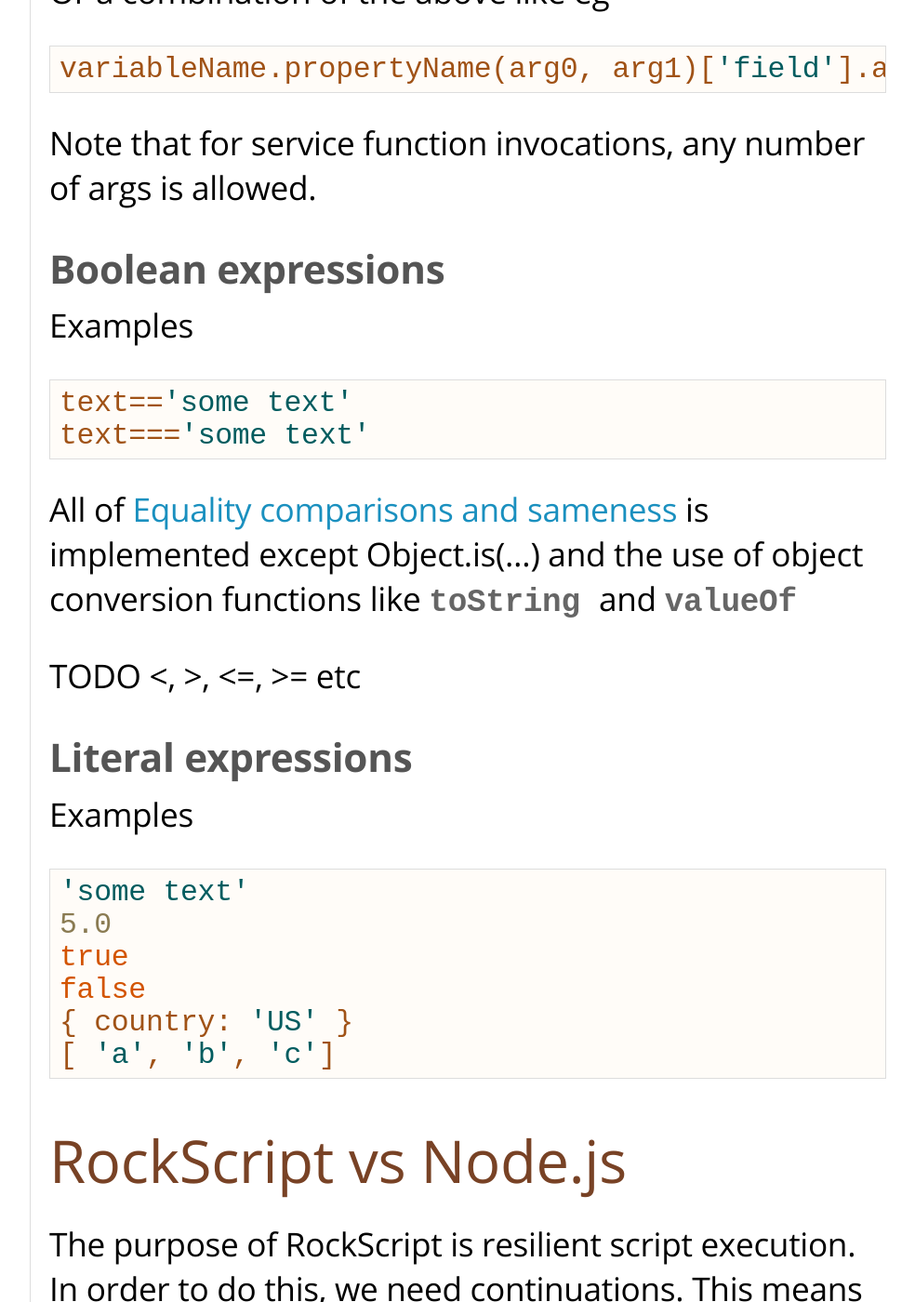
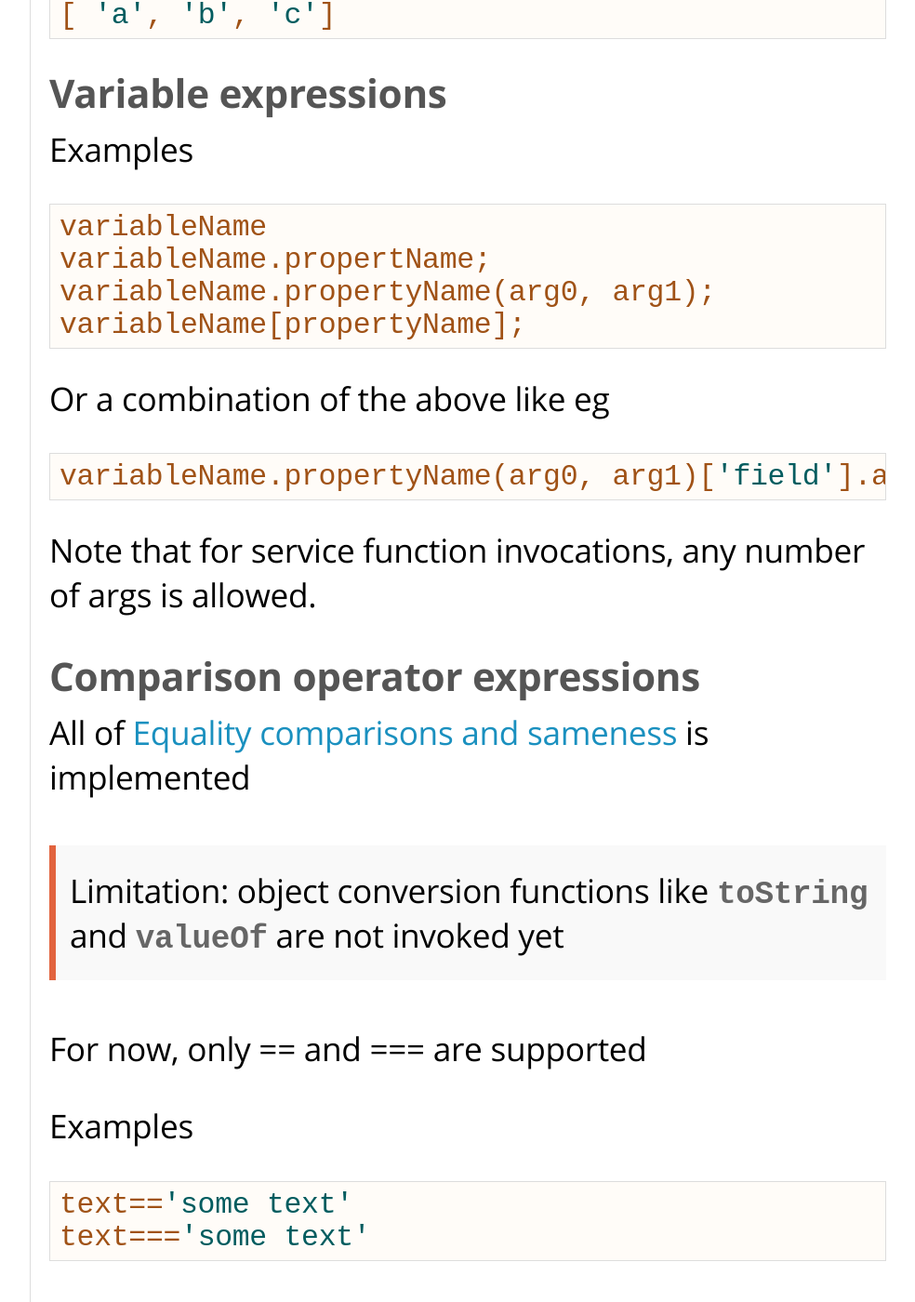
Before and after one commit to RockScript/rockscript.github.io, a Jekyll site: the page built from docs/language.md, in a window 1280 px wide and 1400 px high, scrolled down 5070 px. Shown: the whole window at 93% size, without its empty margins (188-1172 px from the left). Built offline with Jekyll 4.4.1, drawn with Linux system fonts in a browser that asks for light colours; some of the changed text lies outside the part shown.

Commit message:
Docs update

````diff
--- a/docs/css/rockscript-docs.css
+++ b/docs/css/rockscript-docs.css
@@ -1,5 +1,5 @@
 /*
- * Copyright (c) 2017 RockScript.io.
+ * Copyright (c) 2018 RockScript.io.
  * Licensed to the Apache Software Foundation (ASF) under one
  * or more contributor license agreements.  See the NOTICE file
  * distributed with this work for additional information
@@ -103,6 +103,16 @@
 th, td {
   padding: 7px 20px 7px 0px;
   vertical-align: top;
+}
+
+blockquote {
+  background: #f9f9f9;
+  border-left: 7px solid #e2633e;
+  margin: 1.4em 0;
+  padding: 0.7em 15px;
+}
+blockquote p {
+  display: inline;
 }
 
 .titlebar {
--- a/docs/language.md
+++ b/docs/language.md
@@ -82,7 +82,7 @@
 ## If-then-else
 
 The condition expression will be converted to a boolean.  See also
-[Boolean expressions](#boolean_expressions) for which comparators are supported.
+[Comparison operator expressions](#comparison-operator-expressions) for which comparators are supported.
 
 Examples
 ```javascript
@@ -101,6 +101,19 @@
 
 ## Expressions
 
+#### Literal expressions
+
+Examples
+```javascript
+'some text'
+1
+5.0
+true
+false
+{ country: 'US' }
+[ 'a', 'b', 'c']
+```
+
 #### Variable expressions
 Examples
 ```javascript
@@ -115,7 +128,14 @@
 ```
 Note that for service function invocations, any number of args is allowed.
 
-#### Boolean expressions
+#### Comparison operator expressions
+
+All of [Equality comparisons and sameness](https://developer.mozilla.org/nl/docs/Web/JavaScript/Equality_comparisons_and_sameness)
+is implemented
+
+> Limitation: object conversion functions like `toString ` and `valueOf` are not invoked yet
+
+For now, only == and === are supported
 
 Examples
 ```javascript
@@ -123,22 +143,24 @@
 text==='some text'
 ```
 
-All of [Equality comparisons and sameness](https://developer.mozilla.org/nl/docs/Web/JavaScript/Equality_comparisons_and_sameness)
-is implemented except Object.is(...) and the use of object conversion functions like `toString ` and `valueOf`
+> TODO: !=, <, >, <=, >=, !== etc
 
-TODO <, >, <=, >= etc
+#### Arithmic operator expressions
 
-#### Literal expressions
+All the addition conversions are correctly applied like in Node.js
+
+> Limitation: invoking the object `toString` and `valueOf` methods.
+
+For now, only the addition `+` is supported:
 
 Examples
 ```javascript
-'some text'
-5.0
-true
-false
-{ country: 'US' }
-[ 'a', 'b', 'c']
+'hello' + ' world'
+5 + ' EUR'
+'Formula ' + true
 ```
+
+> TODO: -, *, /, %. **, ++, --
 
 ## RockScript vs Node.js
 
````
